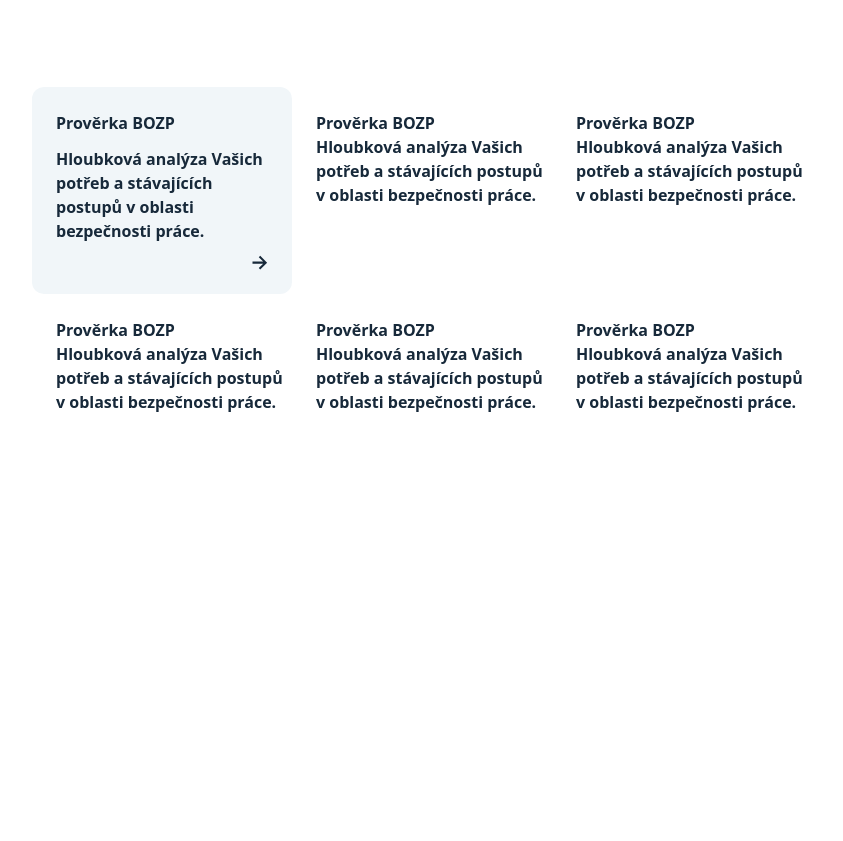
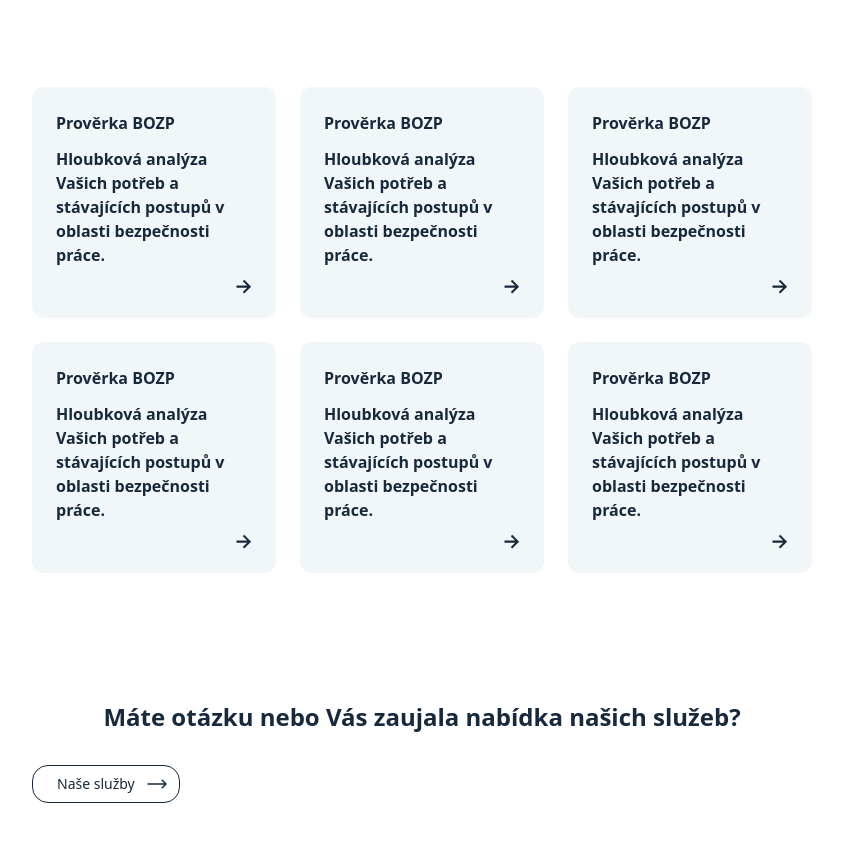
Before and after one commit to Tinka8/bozp-kovar, a website built with Vite: page src/sluzby.html in a window 1280 px wide. Shown: the part 309-1150 px from the top of the page, without its empty margins (218-1061 px from the left). Before the commit the page ends 823 px from the top, so only its background shows below. Built offline with nearby package versions, Linux system fonts and the light colour scheme.

Commit message:
feat: main grid

```diff
--- a/src/sluzby.html
+++ b/src/sluzby.html
@@ -43,12 +43,11 @@
                     </h1>
                 </div>
 
+                <div class="space-y-32">
+                    <div class="grid grid-cols-3 font-semibold gap-6 pt-[100px]">
 
-
-
-                <div class="grid grid-cols-3 font-semibold space-x-6 space-y-6 pt-[100px]">
                         <div class="grid bg-light-gray rounded-xl p-6 space-y-3">
-                        <h2 class="font-semibold">Prověrka BOZP</h2>
+                            <h2>Prověrka BOZP</h2>
                             <p>
                                 Hloubková analýza Vašich potřeb a stávajících postupů v oblasti bezpečnosti práce.
                             </p>
@@ -61,55 +60,93 @@
                             </span>
                         </div>
 
-                    <div>
+                        <div class="grid bg-light-gray rounded-xl p-6 space-y-3">
                             <h2>Prověrka BOZP</h2>
                             <p>
                                 Hloubková analýza Vašich potřeb a stávajících postupů v oblasti bezpečnosti práce.
                             </p>
-
+                            <span class="justify-self-end">
+                                <svg width="16" height="15" viewBox="0 0 16 15" fill="none" xmlns="http://www.w3.org/2000/svg">
+                                    <path
+                                        d="M8.22727 14.5256L6.7642 13.0767L11.1463 8.6946H0.5V6.57812H11.1463L6.7642 2.20312L8.22727 0.747159L15.1165 7.63636L8.22727 14.5256Z"
+                                        fill="#17293a" />
+                                </svg>
+                            </span>
                         </div>
 
-                    <div>
+                        <div class="grid bg-light-gray rounded-xl p-6 space-y-3">
                             <h2>Prověrka BOZP</h2>
                             <p>
                                 Hloubková analýza Vašich potřeb a stávajících postupů v oblasti bezpečnosti práce.
                             </p>
-
+                            <span class="justify-self-end">
+                                <svg width="16" height="15" viewBox="0 0 16 15" fill="none" xmlns="http://www.w3.org/2000/svg">
+                                    <path
+                                        d="M8.22727 14.5256L6.7642 13.0767L11.1463 8.6946H0.5V6.57812H11.1463L6.7642 2.20312L8.22727 0.747159L15.1165 7.63636L8.22727 14.5256Z"
+                                        fill="#17293a" />
+                                </svg>
+                            </span>
                         </div>
 
-                    <div>
+                        <div class="grid bg-light-gray rounded-xl p-6 space-y-3">
                             <h2>Prověrka BOZP</h2>
                             <p>
                                 Hloubková analýza Vašich potřeb a stávajících postupů v oblasti bezpečnosti práce.
                             </p>
+                            <span class="justify-self-end">
+                                <svg width="16" height="15" viewBox="0 0 16 15" fill="none" xmlns="http://www.w3.org/2000/svg">
+                                    <path
+                                        d="M8.22727 14.5256L6.7642 13.0767L11.1463 8.6946H0.5V6.57812H11.1463L6.7642 2.20312L8.22727 0.747159L15.1165 7.63636L8.22727 14.5256Z"
+                                        fill="#17293a" />
+                                </svg>
+                            </span>
+                        </div>
 
-                    </div>
-                    <div>
+                        <div class="grid bg-light-gray rounded-xl p-6 space-y-3">
                             <h2>Prověrka BOZP</h2>
                             <p>
                                 Hloubková analýza Vašich potřeb a stávajících postupů v oblasti bezpečnosti práce.
                             </p>
+                            <span class="justify-self-end">
+                                <svg width="16" height="15" viewBox="0 0 16 15" fill="none" xmlns="http://www.w3.org/2000/svg">
+                                    <path
+                                        d="M8.22727 14.5256L6.7642 13.0767L11.1463 8.6946H0.5V6.57812H11.1463L6.7642 2.20312L8.22727 0.747159L15.1165 7.63636L8.22727 14.5256Z"
+                                        fill="#17293a" />
+                                </svg>
+                            </span>
+                        </div>
 
-                    </div>
-                    <div>
+                        <div class="grid bg-light-gray rounded-xl p-6 space-y-3">
                             <h2>Prověrka BOZP</h2>
                             <p>
                                 Hloubková analýza Vašich potřeb a stávajících postupů v oblasti bezpečnosti práce.
                             </p>
-
+                            <span class="justify-self-end">
+                                <svg width="16" height="15" viewBox="0 0 16 15" fill="none" xmlns="http://www.w3.org/2000/svg">
+                                    <path
+                                        d="M8.22727 14.5256L6.7642 13.0767L11.1463 8.6946H0.5V6.57812H11.1463L6.7642 2.20312L8.22727 0.747159L15.1165 7.63636L8.22727 14.5256Z"
+                                        fill="#17293a" />
+                                </svg>
+                            </span>
+                        </div>
                     </div>
 
-
-
-
-
-
+                    <div class="text-center space-y-8">
+                        <h2 class="font-bold text-2xl">
+                            Máte otázku nebo Vás zaujala nabídka našich služeb?
+                        </h2>
+                        <button class="bg-white border border-prussian flex text-sm px-3 py-2 space-x-3 items-center rounded-2xl">
+                            <span class="text-prussian pl-3">Naše služby</span>
+                            <span>
+                                <svg width="20" height="10" viewBox="0 0 20 10" fill="none" xmlns="http://www.w3.org/2000/svg">
+                                    <path d="M15.25 1.25L19 5M19 5L15.25 8.75M19 5H1" stroke="#17293a" stroke-width="1.5" stroke-linecap="round"
+                                        stroke-linejoin="round" />
+                                </svg>
+                            </span>
+                        </button>
                     </div>
-
-
-
-
-
+                </div>
+            </main>
 
     </body>
 </html>
```
Lines whose indentation alone changed are shown as unchanged.
